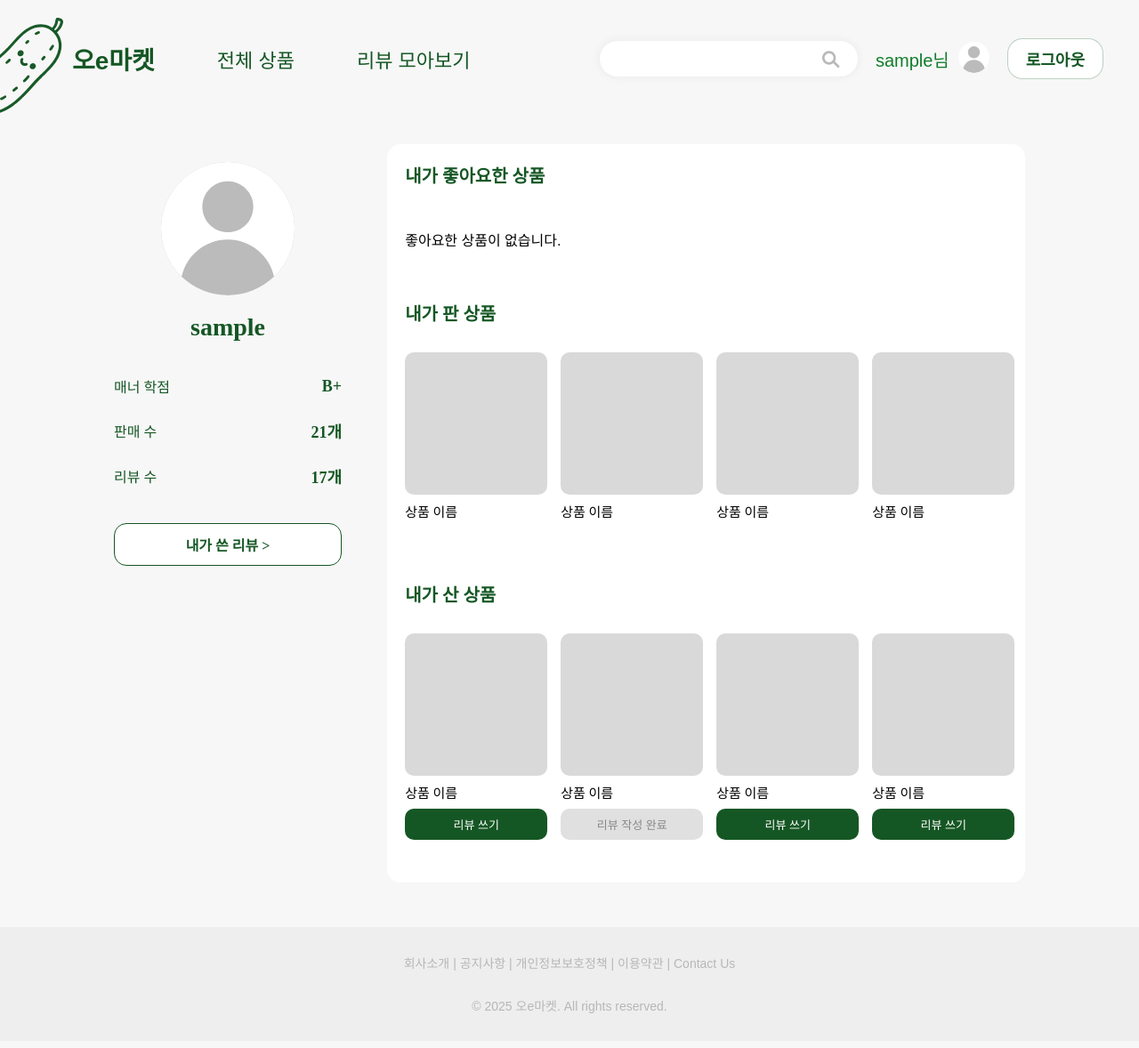
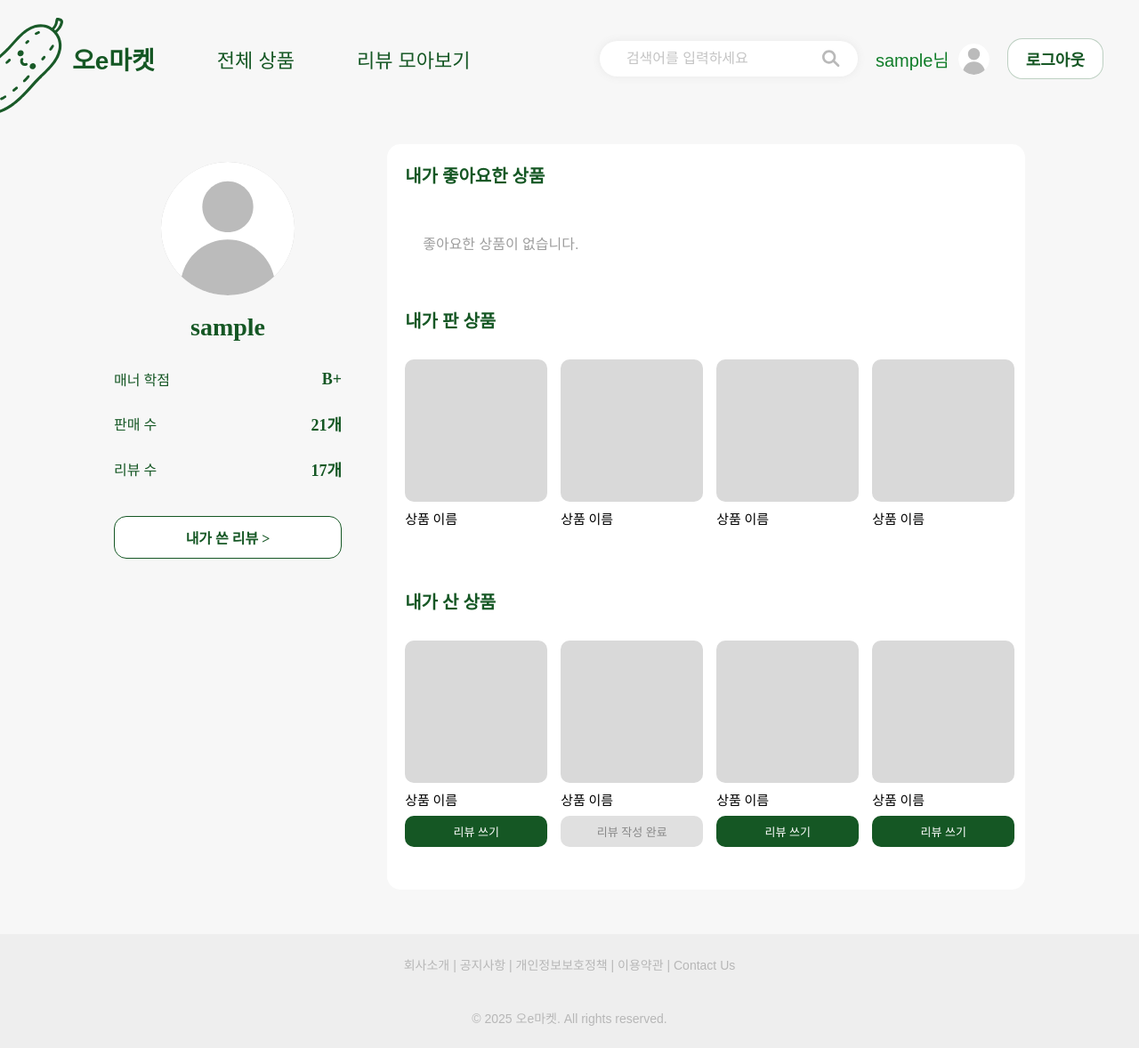
Before and after one commit to won-gg/flask_project2025, a Flask app: page /profile in a window 1280 px wide. Shown: the whole page at 89% size. Before the commit the page ends 1139 px from the top, so only its background shows below. Run offline with Flask 3, Linux system fonts and the light colour scheme; the visitor is signed in with stand-in values (Sample User, id 1); data that the repository does not hold is empty; some web fonts are replaced.

Commit message:
검색 기능 구현

```diff
--- a/app.py
+++ b/app.py
@@ -136,68 +136,75 @@ def reg_item_submit_post():
 
     return redirect(url_for('view_list'))
 
-
+## 상품 리스트 페이지 + 검색 기능 추가
 @application.route("/list")
 def view_list():
-  page = request.args.get("page",0,type=int)
-  cat = (request.args.get("cat", "all") or "all").lower().strip()
-  per_page=8
-  per_row=4
-  row_count=int(per_page/per_row)
-  start_idx=per_page*page
-  end_idx=per_page*(page+1)
+    page = request.args.get("page",0,type=int)
+    cat = (request.args.get("cat", "all") or "all").lower().strip()
+    q = (request.args.get("q", "") or "").lower().strip()
+    per_page=8
+    per_row=4
+    row_count=int(per_page/per_row)
+    start_idx=per_page*page
+    end_idx=per_page*(page+1)
 
-  data = DB.get_items()
+    data = DB.get_items()
 
-  if data is None:
-      data = {}
-  elif isinstance(data, list):
-        new_data = {}
-        for i, item in enumerate(data):
-            if item is not None:
-                new_data[str(i)] = item
-        data = new_data
+    if data is None:
+        data = {}
+    elif isinstance(data, list):
+            new_data = {}
+            for i, item in enumerate(data):
+                if item is not None:
+                    new_data[str(i)] = item
+            data = new_data
 
-  all_data_items = list(data.items())
+    all_data_items = list(data.items())
 
-  if cat != "all":
-    # 카테고리가 일치하는 아이템만 필터링
-    filtered_items = [
-    (iid, it) for iid, it in all_data_items
-      if str(it.get("category", "")).lower().strip() == cat
-    ]
-  else:
-    # 'all'일 경우, 모든 아이템 사용
-    filtered_items = all_data_items
+    # 필터링: 카테고리 및 검색어
+    if cat != "all" or q != "":
+        filtered_items = []
+        for iid, it in all_data_items:
+            item_cat = str(it.get("category", "")).lower().strip()
+            item_name = str(it.get("title", "")).lower()
+            item_desc = str(it.get("explain", "")).lower()
 
-  filtered_count = len(filtered_items)
-  current_page_items = filtered_items[start_idx:end_idx]
+            if (cat == "all" or item_cat == cat):   # 카테고리 조건
+                if (q == "" or q in item_name or q in item_desc):  # 검색 조건
+                    filtered_items.append((iid, it))
+    else:
+        filtered_items = all_data_items
 
-  data = dict(current_page_items)
-  tot_count = len(data)
-  for i in range(row_count):
-    if (i==row_count -1) and (tot_count%per_row != 0):
-      locals()['data_{}'.format(i)] = dict(list(data.items())[i*per_row:])
-    else:
-      locals()['data_{}'.format(i)] = dict(list(data.items())[i*per_row:(i+1)*per_row])
+    filtered_count = len(filtered_items)
+    current_page_items = filtered_items[start_idx:end_idx]
 
-  data = {}
-  for iid, it in current_page_items:
-    heart_cnt = DB.count_hearts_for_item(iid)
-    it['heart_count'] = heart_cnt
-    data[iid] = it
+    data = dict(current_page_items)
+    tot_count = len(data)
+    for i in range(row_count):
+        if (i==row_count -1) and (tot_count%per_row != 0):
+            locals()['data_{}'.format(i)] = dict(list(data.items())[i*per_row:])
+        else:
+            locals()['data_{}'.format(i)] = dict(list(data.items())[i*per_row:(i+1)*per_row])
+
+    data = {}
+    for iid, it in current_page_items:
+        heart_cnt = DB.count_hearts_for_item(iid)
+        it['heart_count'] = heart_cnt
+        data[iid] = it
 
 
-  return render_template(
-     "list.html",
-     datas=data.items(),
-     row1=locals()['data_0'].items(),
-     row2=locals()['data_1'].items(),
-     limit=per_page,
-     page = page,
-     page_count=int((filtered_count/per_page)+1),
-     cat=cat,
-     total=filtered_count)
+    return render_template(
+        "list.html",
+        datas=data.items(),
+        row1=locals()['data_0'].items(),
+        row2=locals()['data_1'].items(),
+        limit=per_page,
+        page = page,
+        page_count=int((filtered_count/per_page)+1),
+        cat=cat,
+        total=filtered_count,
+        q=q,
+    )
 
 
 @application.route("/item_detail")
--- a/static/profile.css
+++ b/static/profile.css
@@ -171,3 +171,8 @@
 .write-review:not(.disabled):hover {
   background-color: #2b513f;
 }
+
+p {
+  margin: 20px;
+  color: #9d9d9d;
+}
--- a/static/style.css
+++ b/static/style.css
@@ -16,7 +16,6 @@ a, a:visited {
 /* 필요하면 호버/포커스에서 색 변화 주기 */
 a:hover, a:focus {
   color: inherit;
-  text-decoration: underline;
   cursor: pointer;
 }
 
@@ -102,8 +101,27 @@ a:hover, a:focus {
   outline: none;
 }
 
+.navbar__searchContainer input::placeholder {
+  color: #C4C4C4;
+  font-size: 16px;
+}
+
+.navbar__searchContainer form {
+  display: flex;
+  align-items: center;
+  gap: 10px;
+}
+
+/* 검색창 버튼 디자인 없애기 */
+.navbar__searchContainer button {
+  border: none;
+  background: none;
+  cursor: pointer;
+  padding: 0;
+}
+
 .navbar__searchContainer img {
-  padding-top: 5px;
+  padding-top: 2px;
   width: 20px;
   height: 20px;
 }
@@ -188,7 +206,7 @@ footer p {
     color: grey;
     font-size: 50px;
     cursor: pointer;
-    text-shadow: 2px 2px 4px rgba(0,0,0,0.3);
+    text-shadow: 1px 1px 4px rgba(0,0,0,0.2);
     transition: color 0.2s ease-in-out;
     border-radius: 50%;
     padding: 5px;
--- a/templates/index.html
+++ b/templates/index.html
@@ -23,15 +23,19 @@
     </div>
     </div>
       <div class="navbar__right">
+        <!--검색창-->
         <div class="navbar__searchContainer">
-          <input type="text" class="navbar__search" />
-          <a><img src="{{ url_for('static', filename = 'assets/search_icon.svg') }}" alt="search SVG" /></a>
+          <form action ="/list" method="get">
+            <input type="text" name="q" class="navbar__search" placeholder="검색어를 입력하세요" />
+            <input type="hidden" name="cat" value="{{ cat|default('all') }}" />
+            <button type="submit"><img src="{{ url_for('static', filename = 'assets/search_icon.svg') }}" alt="search SVG" /></button>
+          </form>
         </div>
         {% if session.id %}
-        <div class="profile__container">
+        <a class="profile__container" href="/profile">
           <div class="navbar-greeting" style="font-size: 20px; color: #117e2a;">{{ session.nickname }}님</div>
-          <a href="/profile"><img src="../static/assets/profile_default.svg" alt="profile SVG" /></a>
-        </div>
+          <img src="{{ url_for('static', filename = 'assets/profile_default.svg') }}" alt="profile SVG" />
+        </a>
         <div class="logout_button"><a href="{{ url_for('logout', next=request.full_path.rstrip('?')) }}">로그아웃</a></div>
         {% else %}
         <div class="login_button"><a href="{{ url_for('login', next=request.full_path.rstrip('?')) }}">로그인</a></div>
--- a/templates/profile.html
+++ b/templates/profile.html
@@ -90,8 +90,6 @@
         </div>
       </div>
     </div>
-  {% else %}
-    <p class="login-prompt">프로필을 보려면 <a href="/login">로그인</a> 해주세요.</p>
   {% endif %}
 </section>
 
```
Also changed, not shown: static/items_style.css (+16 -6 lines), templates/list.html (+10 -5 lines).
